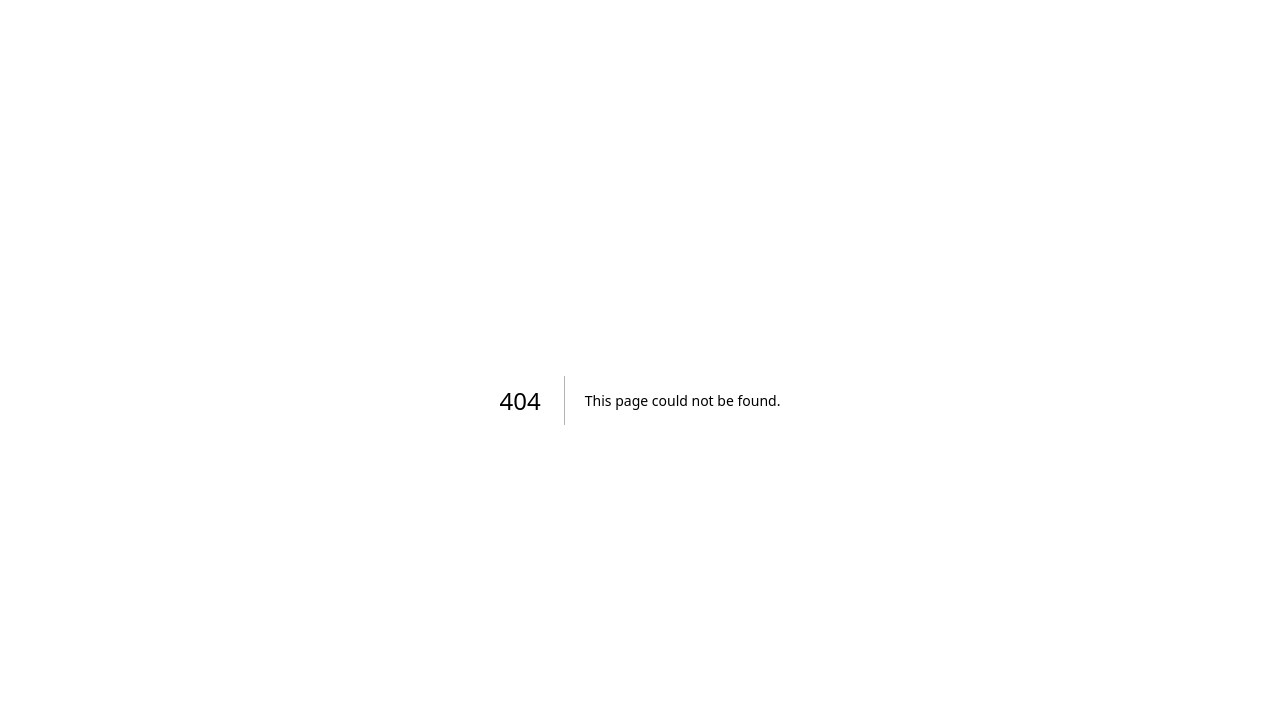
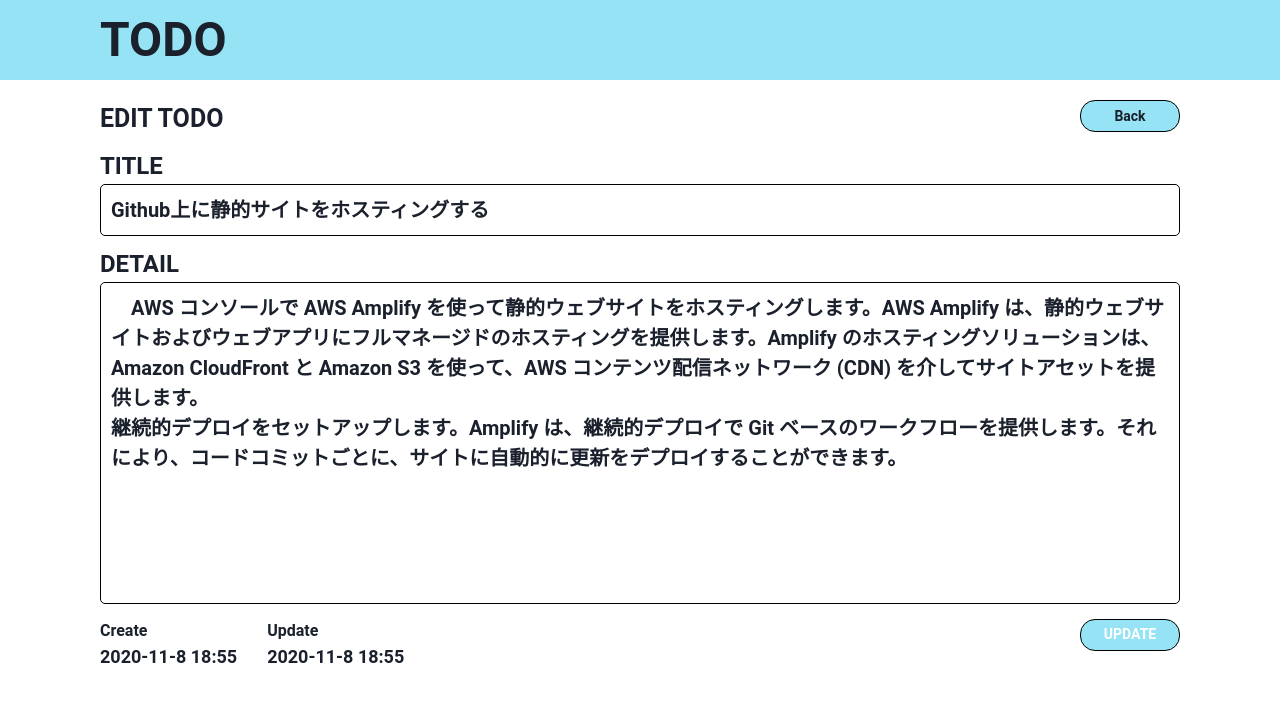
Before and after one commit to if-mentor/next_todo_9, a Next.js app: page /todoedit in a window 1280 px wide. Before the commit this address had no page. Shown: the top 702 px of the page. Built offline with nearby package versions, Linux system fonts and the light colour scheme.

Commit message:
#4 add : 修正

```diff
--- /dev/null
+++ b/src/pages/todoedit.tsx
@@ -0,0 +1,86 @@
+import React from 'react'
+import {Box,Button,Text,Flex,Spacer} from '@chakra-ui/react'
+import Layout from '@/components/Layout'
+import styled from '@emotion/styled'
+
+function TodoEdit() {
+  return (
+    <>
+    <Layout>
+      <Container>
+        <Flex mb='10px'>
+          <Box fontSize='25px'>EDIT TODO</Box>
+          <Spacer/>
+          <Button
+            bg='#95e3f4'
+            size='sm'
+            p = '0 20px'
+            border='1px solid black'
+            borderRadius='15px'
+            w='100px'
+          >
+            Back
+          </Button>
+        </Flex>
+
+        <Text fontSize='24px'>TITLE</Text>
+        <Text
+          fontSize='20'
+          border='solid 1px black'
+          borderRadius='5px'
+          p='10px'
+          mb='10px'
+        >
+          Github上に静的サイトをホスティングする
+        </Text>
+
+        <Text fontSize='24px'>DETAIL</Text>
+        <Text
+          fontSize='20px'
+          border='solid 1px black'
+          borderRadius='5px'
+          p='10px'
+          mb='15px'
+        >
+          &nbsp;&nbsp;&nbsp;&nbsp;AWS コンソールで AWS Amplify を使って静的ウェブサイトをホスティングします。AWS Amplify は、静的ウェブサイトおよびウェブアプリにフルマネージドのホスティングを提供します。Amplify のホスティングソリューションは、Amazon CloudFront と Amazon S3 を使って、AWS コンテンツ配信ネットワーク (CDN) を介してサイトアセットを提供します。<br />継続的デプロイをセットアップします。Amplify は、継続的デプロイで Git ベースのワークフローを提供します。それにより、コードコミットごとに、サイトに自動的に更新をデプロイすることができます。<br /><br /><br /><br /><br />
+        </Text>
+
+        <Flex>
+        <Box>
+          <Text fontSize='md'>Create</Text>
+          <Text fontSize='lg'>2020-11-8 18:55</Text>
+        </Box>
+        <Box margin='0 30px'>
+          <Text fontSize='md'>Update</Text>
+          <Text fontSize='lg'>2020-11-8 18:55</Text>
+        </Box>
+        <Spacer/>
+        <Button
+            bg='#95e3f4'
+            size='sm'
+            p = '0 20px'
+            border='1px solid black'
+            borderRadius='15px'
+            color='White'
+            w='100px'
+          >
+            UPDATE
+          </Button>
+        </Flex>
+      </Container>
+    </Layout>
+    </>
+
+  )
+}
+
+export default TodoEdit;
+
+const Container = styled.div`
+  font-weight : bold;
+  padding : 20px 0 ;
+  margin: 0 auto;
+  width:100%;
+  min-width:150px;
+  max-width:1080px;
+`;
```
